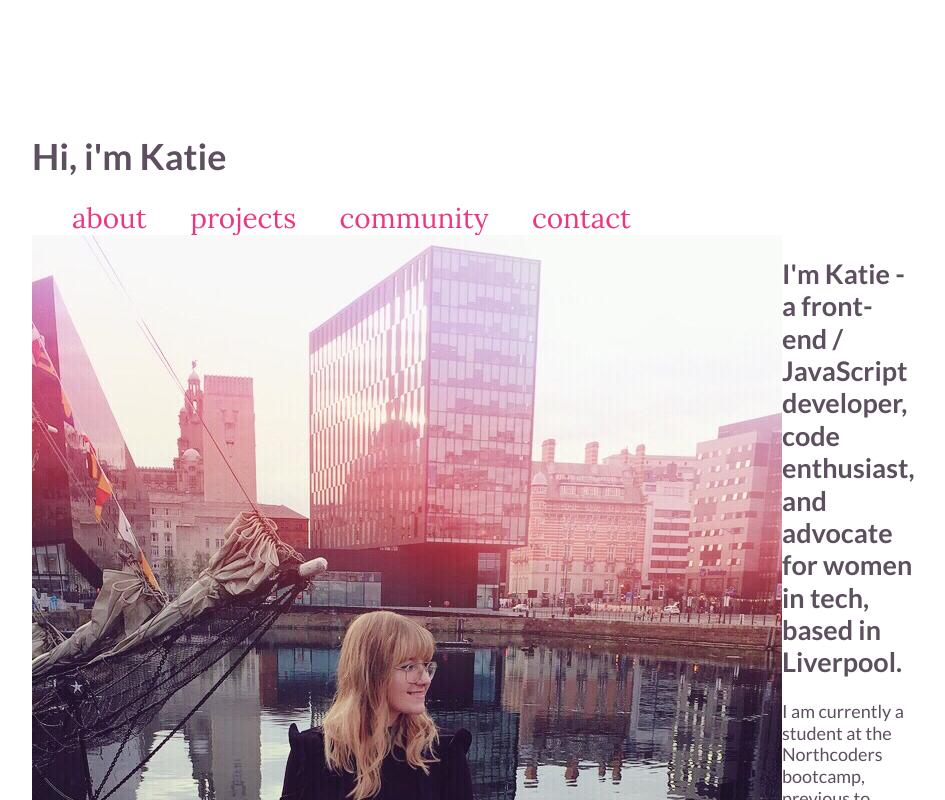
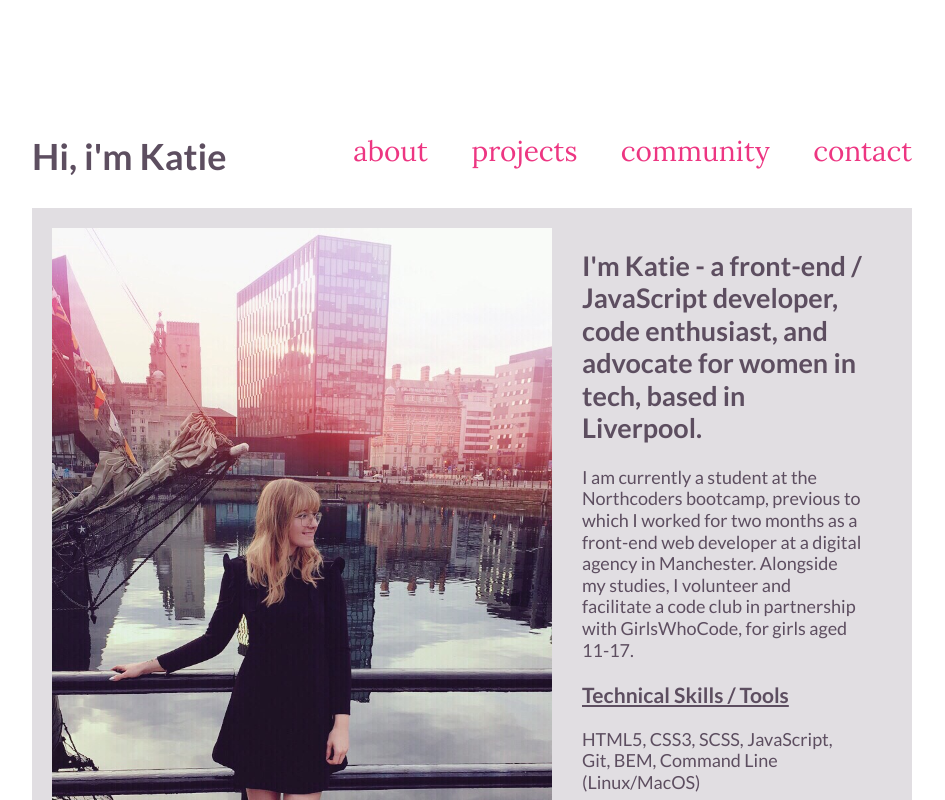
Before and after one commit to katieraby/katie-old-portfolio-1.0, a plain HTML site: page index.html in a window 1280 px wide. Shown: the top 800 px of the page, without its empty margins (168-1113 px from the left). Drawn offline with Linux system fonts and the light colour scheme.

Commit message:
further html added

```diff
--- a/index.html
+++ b/index.html
@@ -10,8 +10,8 @@
 </head>
 <body>
 
-    <header>
-        <h1>Hi, i'm Katie</h1>
+    <header class="header">
+        <h1 class="header header__h1">Hi, i'm Katie</h1>
         <nav>
             <a class="nav__a" href="">about</a>
             <a class="nav__a" href="">projects</a>
@@ -20,30 +20,30 @@
         </nav>
     </header>
 
-    <section class="about container">
+    <section class="section section__container about">
         <div class="two-column">
-            <div class="two-column-img">
-                <img src="img/main-portfolio-img.JPG">
+            <div class="two-column__wrapper">
+                <img class="two-column__img" src="img/main-portfolio-img.JPG">
             </div>
-            <div class="about-content">
+            <div class="two-column__content">
                 <h2>I'm Katie - a front-end / JavaScript developer, code enthusiast, and advocate for women in tech, based in Liverpool.</h2>
                 <p>I am currently a student at the Northcoders bootcamp, previous to which I worked for two months as a front-end web developer at a digital agency in Manchester. Alongside my studies, I volunteer and facilitate a code club in partnership with GirlsWhoCode, for girls aged 11-17.</p>
 
-                <h3>Technical Skills / Tools</h3>
-                <p class="tech-skills">HTML5, CSS3, SCSS, JavaScript, Git, BEM, Command Line (Linux/MacOS)</p>
+                <h3 class="h3">Technical Skills / Tools</h3>
+                <p class="p p__tech-skills">HTML5, CSS3, SCSS, JavaScript, Git, BEM, Command Line (Linux/MacOS)</p>
 
                 <p>Find out more about my technical experience. <a href="">View my CV</a></p>
             </div>
         </div>
     </section>
 
-    <div class="social">
-        <a href=""><img class="social-icon" src="img/github-icon.svg"></a>
-        <a href=""><img class="social-icon" src="img/linkedin-icon.svg"></a>
-        <a href=""><img class="social-icon" src="img/twitter-icon.svg"></a>
-    </div>
-
-
+    <footer>
+        <div class="social">
+            <a href="https://github.com/katieraby"><img class="social-icon" src="img/github-icon.svg"></a>
+            <a href="https://www.linkedin.com/in/katieraby/"><img class="social-icon" src="img/linkedin-icon.svg"></a>
+            <a href="https://twitter.com/niomk"><img class="social-icon" src="img/twitter-icon.svg"></a>
+        </div>
+    </footer>
 
 </body>
 </html>
```
